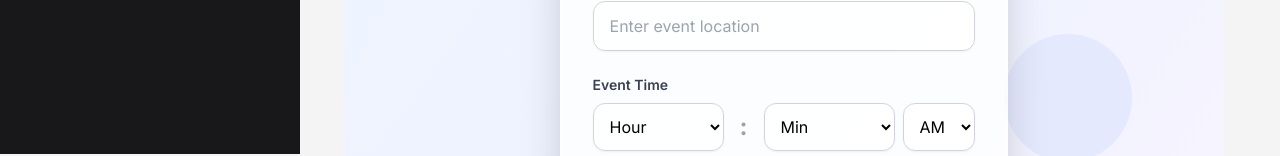
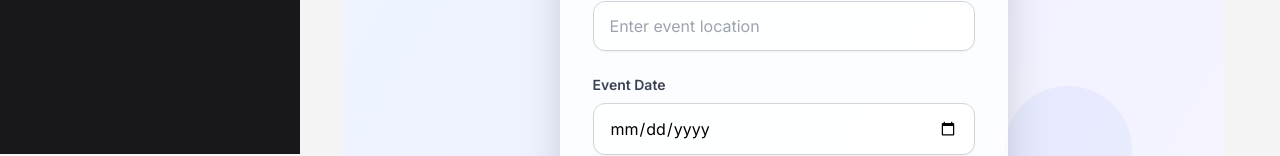
Before and after one commit to FaleluRahman/admin-panel---event, a Next.js app: page /events/Add in a window 1280 px wide. Shown: the part 646-802 px from the top of the page. Built offline with nearby package versions, Linux system fonts and the light colour scheme.

Commit message:
date added

```diff
--- a/app/award_point/page.tsx
+++ b/app/award_point/page.tsx
@@ -492,7 +492,7 @@ const points = pointsMap[Number(resultItem.rank)] || 0;
                       </h6>
                     </div>
                     <div className="flex items-baseline gap-2">
-                      <p className="text-xl font-semibold text-gray-700">#result</p>
+                      <p className="text-xl font-semibold text-gray-700">#program_id</p>
                       <h6 className="font-bold text-8xl bg-clip-text text-transparent bg-gradient-to-r from-pink-500 to-violet-700">
                         {selectedProgram?.id}
                       </h6>
--- a/app/events/Add/Form.tsx
+++ b/app/events/Add/Form.tsx
@@ -9,6 +9,7 @@ interface FormData {
   title: string;
   place: string;
   time: string;
+  date: string;
   type: string;
   description: string;
   image: File | null;
@@ -18,6 +19,7 @@ interface Errors {
   title?: string;
   place?: string;
   time?: string;
+  date?: string;
   type?: string;
   description?: string;
   image?: string;
@@ -30,6 +32,7 @@ function Form() {
     title: "",
     place: "",
     time: "",
+    date: "",
     type: "",
     description: "",
     image: null,
@@ -133,6 +136,7 @@ function Form() {
     if (!formData.title.trim()) newErrors.title = "Title is required";
     if (!formData.place.trim()) newErrors.place = "Location is required";
     if (!formData.time) newErrors.time = "Time is required";
+    if (!formData.date) newErrors.date = "Date is required";
     if (!formData.type) newErrors.type = "Event type is required";
     // Description is optional, so no validation needed
 
@@ -151,9 +155,10 @@ function Form() {
       const submitData = new FormData();
       submitData.append('title', formData.title);
       submitData.append('place', formData.place);
-      submitData.append('time', formData.time); // This will now be in "10:00AM" format
+      submitData.append('time', formData.time);
+      submitData.append('date', formData.date);
       submitData.append('type', formData.type);
-      submitData.append('description', formData.description); // Add description to form data
+      submitData.append('description', formData.description);
 
       if (formData.image) {
         submitData.append('image', formData.image);
@@ -421,6 +426,40 @@ function Form() {
                 )}
               </div>
 
+              {/* Date Field */}
+              <div className="space-y-2 animate-fade-in delay-550">
+                <label
+                  htmlFor="date"
+                  className="block text-sm font-semibold text-gray-700"
+                >
+                  Event Date
+                </label>
+                <div className="relative">
+                  <input
+                    type="date"
+                    name="date"
+                    id="date"
+                    required
+                    value={formData.date}
+                    onChange={handleInputChange}
+                    onFocus={() => setFocusedField("date")}
+                    onBlur={() => setFocusedField("")}
+                    min={new Date().toISOString().split('T')[0]}
+                    className={`w-full px-4 py-3 border rounded-xl shadow-sm transition-all duration-300 transform ${
+                      focusedField === "date"
+                        ? "border-pink-400 ring-4 ring-pink-100 scale-105 shadow-lg"
+                        : "border-gray-300 hover:border-gray-400"
+                    } ${errors.date ? "border-red-400 ring-red-100" : ""}
+                    focus:outline-none bg-white/70 backdrop-blur-sm`}
+                  />
+                </div>
+                {errors.date && (
+                  <p className="text-red-500 text-xs animate-shake">
+                    {errors.date}
+                  </p>
+                )}
+              </div>
+
               {/* Time Field - Updated to AM/PM format */}
               <div className="space-y-2 animate-fade-in delay-600">
                 <label className="block text-sm font-semibold text-gray-700">
--- a/app/events/Edit/[id]/Form.tsx
+++ b/app/events/Edit/[id]/Form.tsx
@@ -8,6 +8,7 @@ import { Upload, X, Image } from "lucide-react";
 interface FormData {
   title: string;
   place: string;
+  date: string;
   time: string;
   type: string;
   description: string;
@@ -17,6 +18,7 @@ interface FormData {
 interface Errors {
   title?: string;
   place?: string;
+  date?: string;
   time?: string;
   type?: string;
   description?: string;
@@ -33,6 +35,7 @@ function Form() {
   const [formData, setFormData] = useState<FormData>({
     title: "",
     place: "",
+    date: "",
     time: "",
     type: "",
     description: "",
@@ -46,14 +49,16 @@ function Form() {
   const [timeHour, setTimeHour] = useState("");
   const [timeMinute, setTimeMinute] = useState("");
   const [timeAmPm, setTimeAmPm] = useState("AM");
- const types = [
-   { label: "Expert Convos", value: "Expert Convos" },
+
+  const types = [
+    { label: "Expert Convos", value: "Expert Convos" },
     { label: "Edu Login", value: "Edu Login" },
     { label: "WriteWell Clinic", value: "WriteWell Clinic" },
     { label: "Pro Chat", value: "Pro Chat" },
     { label: "Mind Wellness Clinic", value: "Mind Wellness" },
- { label: "Science Orbit", value: "Science Orbit" },
+    { label: "Science Orbit", value: "Science Orbit" },
   ];
+
   // Generate hours (1-12) and minutes (00-59)
   const hours = Array.from({ length: 12 }, (_, i) => (i + 1).toString().padStart(2, '0'));
   const minutes = Array.from({ length: 60 }, (_, i) => i.toString().padStart(2, '0'));
@@ -105,6 +110,7 @@ function Form() {
           setFormData({
             title: eventData.title || "",
             place: eventData.place || "",
+            date: eventData.date || "",
             time: eventData.time || "",
             type: eventData.type || "",
             description: eventData.description || "",
@@ -207,9 +213,9 @@ function Form() {
     const newErrors: Errors = {};
     if (!formData.title.trim()) newErrors.title = "Title is required";
     if (!formData.place.trim()) newErrors.place = "Location is required";
+    if (!formData.date) newErrors.date = "Date is required";
     if (!formData.time) newErrors.time = "Time is required";
     if (!formData.type) newErrors.type = "Event type is required";
-    // Description is optional, so no validation needed
 
     setErrors(newErrors);
     return Object.keys(newErrors).length === 0;
@@ -224,11 +230,12 @@ function Form() {
       const submitData = new FormData();
       submitData.append('title', formData.title);
       submitData.append('place', formData.place);
-      submitData.append('time', formData.time); // This will now be in "10:00AM" format
+      submitData.append('date', formData.date);
+      submitData.append('time', formData.time);
       submitData.append('type', formData.type);
-      submitData.append('description', formData.description); // Add description to form data
+      submitData.append('description', formData.description);
       if (formData.image) submitData.append('image', formData.image);
-      submitData.append('_method', 'PUT'); // tell backend this is an update
+      submitData.append('_method', 'PUT');
 
       const res = await AxiosInStance.post(
         `events/actions.php?api=b1daf1bbc7bbd214045af&id=${eventId}`,
@@ -367,91 +374,74 @@ function Form() {
                 {errors.place && (<p className="text-red-500 text-xs animate-shake">{errors.place}</p>)}
               </div>
 
-              {/* ---- Time Field - Updated to AM/PM format ---- */}
+              {/* ---- Date Field ---- */}
+              <div className="space-y-2 animate-fade-in delay-550">
+                <label htmlFor="date" className="block text-sm font-semibold text-gray-700">Event Date</label>
+                <div className="relative">
+                  <input
+                    type="date"
+                    name="date"
+                    id="date"
+                    required
+                    value={formData.date}
+                    onChange={handleInputChange}
+                    onFocus={() => setFocusedField("date")}
+                    onBlur={() => setFocusedField("")}
+                    min={new Date().toISOString().split('T')[0]}
+                    className={`w-full px-4 py-3 border rounded-xl shadow-sm transition-all duration-300 transform ${
+                      focusedField === "date"
+                        ? "border-pink-400 ring-4 ring-pink-100 scale-105 shadow-lg"
+                        : "border-gray-300 hover:border-gray-400"
+                    } ${errors.date ? "border-red-400 ring-red-100" : ""}
+                    focus:outline-none bg-white/70 backdrop-blur-sm`}
+                  />
+                </div>
+                {errors.date && (
+                  <p className="text-red-500 text-xs animate-shake">{errors.date}</p>
+                )}
+              </div>
+
+              {/* ---- Time Field - AM/PM format ---- */}
               <div className="space-y-2 animate-fade-in delay-600">
-                <label className="block text-sm font-semibold text-gray-700">
-                  Event Time
-                </label>
+                <label className="block text-sm font-semibold text-gray-700">Event Time</label>
                 <div className="flex gap-2">
-                  {/* Hour */}
                   <div className="flex-1">
-                    <select
-                      value={timeHour}
-                      onChange={(e) => handleTimeChange('hour', e.target.value)}
-                      onFocus={() => setFocusedField("time")}
-                      onBlur={() => setFocusedField("")}
+                    <select value={timeHour} onChange={(e) => handleTimeChange('hour', e.target.value)} onFocus={() => setFocusedField("time")} onBlur={() => setFocusedField("")}
                       className={`w-full px-3 py-3 border rounded-xl shadow-sm transition-all duration-300 transform ${
-                        focusedField === "time"
-                          ? "border-orange-400 ring-4 ring-orange-100 scale-105 shadow-lg"
-                          : "border-gray-300 hover:border-gray-400"
-                      } ${errors.time ? "border-red-400 ring-red-100" : ""}
-                      focus:outline-none bg-white/70 backdrop-blur-sm`}
-                    >
+                        focusedField === "time" ? "border-orange-400 ring-4 ring-orange-100 scale-105 shadow-lg" : "border-gray-300 hover:border-gray-400"
+                      } ${errors.time ? "border-red-400 ring-red-100" : ""} focus:outline-none bg-white/70 backdrop-blur-sm`}>
                       <option value="">Hour</option>
-                      {hours.map(hour => (
-                        <option key={hour} value={hour}>{hour}</option>
-                      ))}
+                      {hours.map(hour => (<option key={hour} value={hour}>{hour}</option>))}
                     </select>
                   </div>
-
-                  {/* Colon */}
                   <div className="flex items-center justify-center px-2">
                     <span className="text-2xl font-bold text-gray-400">:</span>
                   </div>
-
-                  {/* Minute */}
                   <div className="flex-1">
-                    <select
-                      value={timeMinute}
-                      onChange={(e) => handleTimeChange('minute', e.target.value)}
-                      onFocus={() => setFocusedField("time")}
-                      onBlur={() => setFocusedField("")}
+                    <select value={timeMinute} onChange={(e) => handleTimeChange('minute', e.target.value)} onFocus={() => setFocusedField("time")} onBlur={() => setFocusedField("")}
                       className={`w-full px-3 py-3 border rounded-xl shadow-sm transition-all duration-300 transform ${
-                        focusedField === "time"
-                          ? "border-orange-400 ring-4 ring-orange-100 scale-105 shadow-lg"
-                          : "border-gray-300 hover:border-gray-400"
-                      } ${errors.time ? "border-red-400 ring-red-100" : ""}
-                      focus:outline-none bg-white/70 backdrop-blur-sm`}
-                    >
+                        focusedField === "time" ? "border-orange-400 ring-4 ring-orange-100 scale-105 shadow-lg" : "border-gray-300 hover:border-gray-400"
+                      } ${errors.time ? "border-red-400 ring-red-100" : ""} focus:outline-none bg-white/70 backdrop-blur-sm`}>
                       <option value="">Min</option>
-                      {minutes.map(minute => (
-                        <option key={minute} value={minute}>{minute}</option>
-                      ))}
+                      {minutes.map(minute => (<option key={minute} value={minute}>{minute}</option>))}
                     </select>
                   </div>
-
-                  {/* AM/PM */}
                   <div className="flex-shrink-0">
-                    <select
-                      value={timeAmPm}
-                      onChange={(e) => handleTimeChange('ampm', e.target.value)}
-                      onFocus={() => setFocusedField("time")}
-                      onBlur={() => setFocusedField("")}
+                    <select value={timeAmPm} onChange={(e) => handleTimeChange('ampm', e.target.value)} onFocus={() => setFocusedField("time")} onBlur={() => setFocusedField("")}
                       className={`px-3 py-3 border rounded-xl shadow-sm transition-all duration-300 transform ${
-                        focusedField === "time"
-                          ? "border-orange-400 ring-4 ring-orange-100 scale-105 shadow-lg"
-                          : "border-gray-300 hover:border-gray-400"
-                      } ${errors.time ? "border-red-400 ring-red-100" : ""}
-                      focus:outline-none bg-white/70 backdrop-blur-sm`}
-                    >
+                        focusedField === "time" ? "border-orange-400 ring-4 ring-orange-100 scale-105 shadow-lg" : "border-gray-300 hover:border-gray-400"
+                      } ${errors.time ? "border-red-400 ring-red-100" : ""} focus:outline-none bg-white/70 backdrop-blur-sm`}>
                       <option value="AM">AM</option>
                       <option value="PM">PM</option>
                     </select>
                   </div>
                 </div>
-
-                {/* Display selected time */}
                 {formData.time && (
                   <div className="text-sm text-gray-600 bg-gray-50 px-3 py-2 rounded-lg">
                     Selected time: <span className="font-semibold">{formData.time}</span>
                   </div>
                 )}
-
-                {errors.time && (
-                  <p className="text-red-500 text-xs animate-shake">
-                    {errors.time}
-                  </p>
-                )}
+                {errors.time && (<p className="text-red-500 text-xs animate-shake">{errors.time}</p>)}
               </div>
 
               {/* ---- Type ---- */}
@@ -471,43 +461,22 @@ function Form() {
                 {errors.type && (<p className="text-red-500 text-xs animate-shake">{errors.type}</p>)}
               </div>
 
-              {/* ---- Description Field - New Optional Field ---- */}
+              {/* ---- Description ---- */}
               <div className="space-y-2 animate-fade-in delay-750">
-                <label
-                  htmlFor="description"
-                  className="block text-sm font-semibold text-gray-700"
-                >
-                  Description
-                  <span className="text-gray-400 font-normal text-xs ml-1">(Optional)</span>
+                <label htmlFor="description" className="block text-sm font-semibold text-gray-700">
+                  Description<span className="text-gray-400 font-normal text-xs ml-1">(Optional)</span>
                 </label>
                 <div className="relative">
-                  <textarea
-                    name="description"
-                    id="description"
-                    rows={4}
-                    value={formData.description}
-                    onChange={handleInputChange}
-                    onFocus={() => setFocusedField("description")}
-                    onBlur={() => setFocusedField("")}
+                  <textarea name="description" id="description" rows={4} value={formData.description} onChange={handleInputChange} onFocus={() => setFocusedField("description")} onBlur={() => setFocusedField("")}
                     className={`w-full px-4 py-3 border rounded-xl shadow-sm placeholder-gray-400 transition-all duration-300 transform resize-none ${
-                      focusedField === "description"
-                        ? "border-teal-400 ring-4 ring-teal-100 scale-105 shadow-lg"
-                        : "border-gray-300 hover:border-gray-400"
-                    } ${errors.description ? "border-red-400 ring-red-100" : ""}
-                    focus:outline-none bg-white/70 backdrop-blur-sm`}
-                    placeholder="Provide additional details about your event (optional)"
-                  />
+                      focusedField === "description" ? "border-teal-400 ring-4 ring-teal-100 scale-105 shadow-lg" : "border-gray-300 hover:border-gray-400"
+                    } ${errors.description ? "border-red-400 ring-red-100" : ""} focus:outline-none bg-white/70 backdrop-blur-sm`}
+                    placeholder="Provide additional details about your event (optional)" />
                 </div>
                 {formData.description.length > 0 && (
-                  <div className="text-xs text-gray-500 text-right">
-                    {formData.description.length} characters
-                  </div>
+                  <div className="text-xs text-gray-500 text-right">{formData.description.length} characters</div>
                 )}
-                {errors.description && (
-                  <p className="text-red-500 text-xs animate-shake">
-                    {errors.description}
-                  </p>
-                )}
+                {errors.description && (<p className="text-red-500 text-xs animate-shake">{errors.description}</p>)}
               </div>
 
               {/* ---- Buttons ---- */}
@@ -538,24 +507,11 @@ function Form() {
       </div>
 
       {/* ---- Success Animation ---- */}
-      <div
-        id="success-animation"
-        className="hidden fixed inset-0 bg-black bg-opacity-50 flex items-center justify-center z-50"
-      >
+      <div id="success-animation" className="hidden fixed inset-0 bg-black bg-opacity-50 flex items-center justify-center z-50">
         <div className="bg-white rounded-2xl p-8 text-center animate-bounce">
           <div className="text-green-500 mb-4">
-            <svg
-              className="w-16 h-16 mx-auto"
-              fill="none"
-              stroke="currentColor"
-              viewBox="0 0 24 24"
-            >
-              <path
-                strokeLinecap="round"
-                strokeLinejoin="round"
-                strokeWidth={2}
-                d="M9 12l2 2 4-4m6 2a9 9 0 11-18 0 9 9 0 0118 0z"
-              />
+            <svg className="w-16 h-16 mx-auto" fill="none" stroke="currentColor" viewBox="0 0 24 24">
+              <path strokeLinecap="round" strokeLinejoin="round" strokeWidth={2} d="M9 12l2 2 4-4m6 2a9 9 0 11-18 0 9 9 0 0118 0z" />
             </svg>
           </div>
           <h2 className="text-2xl font-bold text-green-600 mb-2">Success!</h2>
```
Also changed, not shown: app/events/page.tsx (+11 -1 lines).
